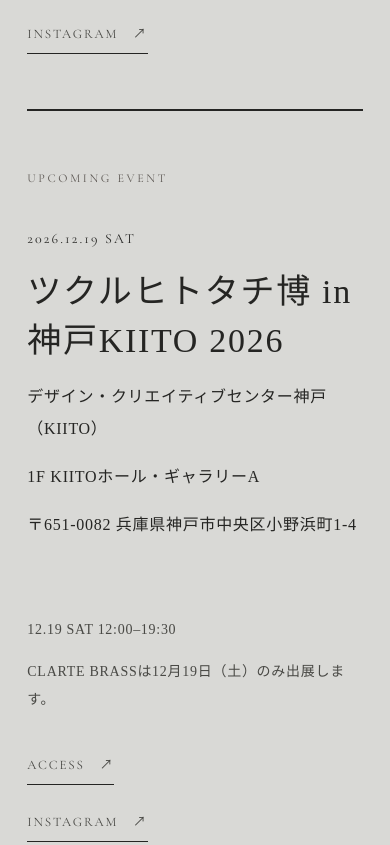
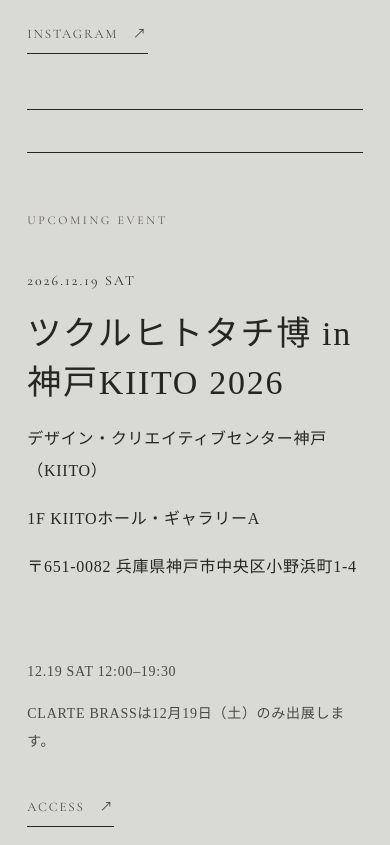
Before and after one commit to clartebrass/clartebrass.github.io, a plain HTML site: page index.html in a window 390 px wide. Shown: the part 1515-2360 px from the top of the page. Drawn offline with nearby package versions, Linux system fonts and the light colour scheme.

Commit message:
Space multiple event cards

```diff
--- a/image-fixes.css
+++ b/image-fixes.css
@@ -223,3 +223,15 @@
     z-index: 50;
   }
 }
+
+
+/* Keep multiple event cards clearly separated while preserving the existing layout. */
+.event-card + .event-card {
+  margin-top: 64px;
+}
+
+@media (max-width: 760px) {
+  .event-card + .event-card {
+    margin-top: 42px;
+  }
+}
```
